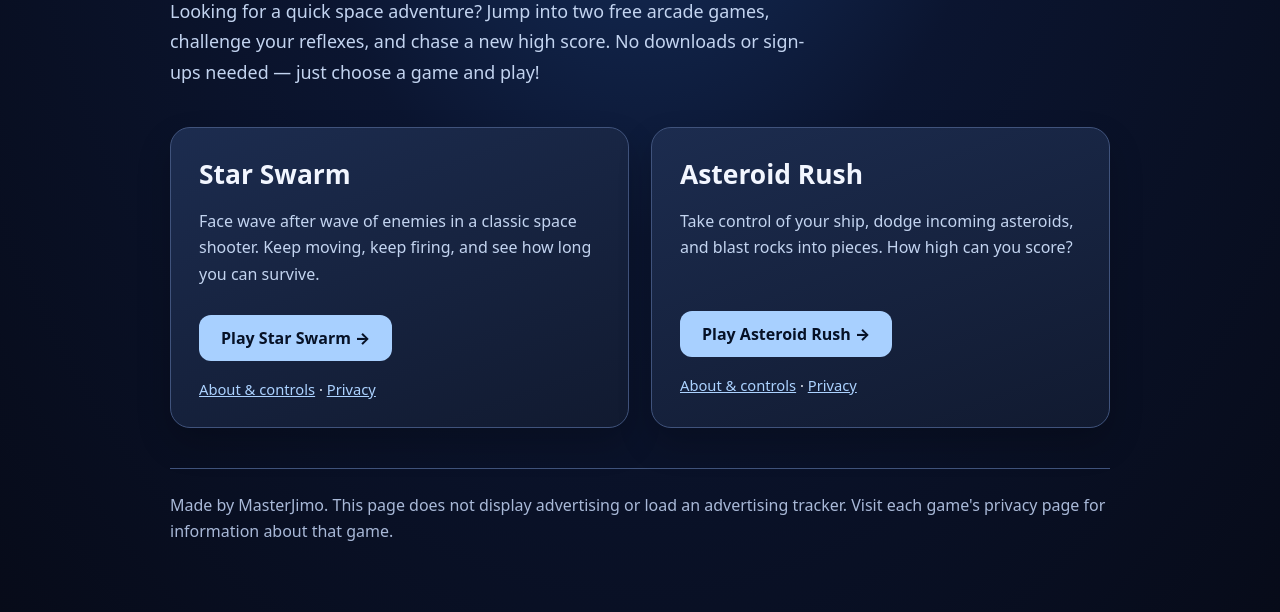
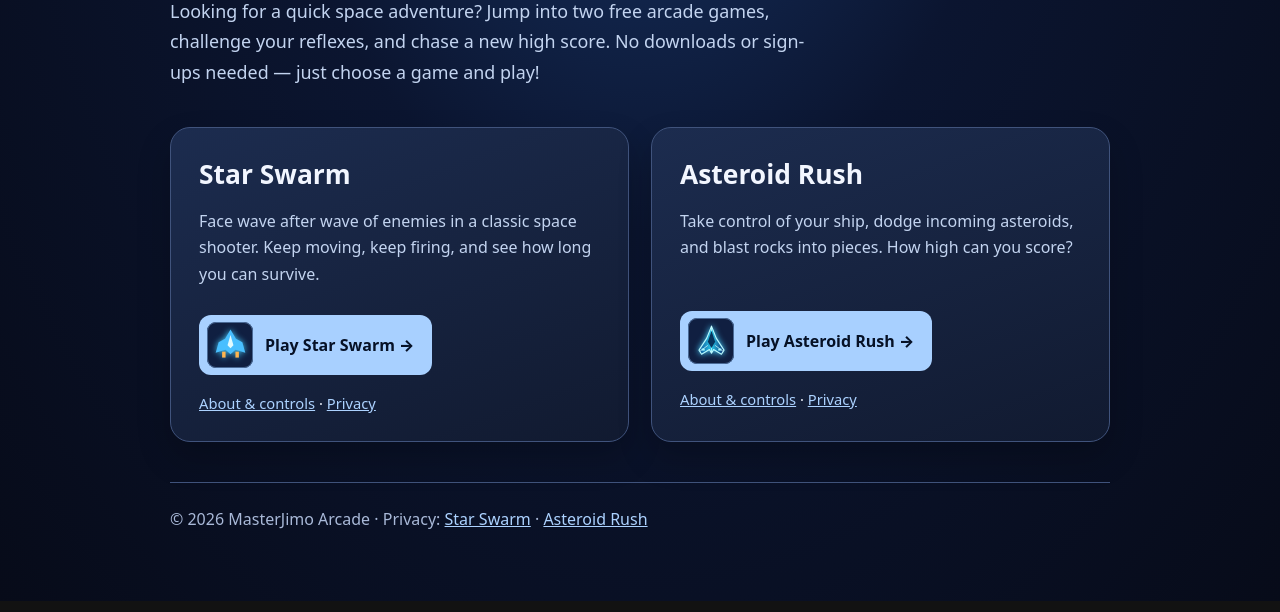
Before and after one commit to MasterJimo/Simple-galaga, a plain HTML site: page arcade/index.html in a window 1280 px wide. Shown: the part 311-923 px from the top of the page. Drawn offline with Linux system fonts and the light colour scheme.

Commit message:
Add original game ship icons to play buttons and simplify footer

```diff
--- a/arcade/index.html
+++ b/arcade/index.html
@@ -18,7 +18,9 @@
     article{padding:28px;border:1px solid #40537c;border-radius:20px;background:linear-gradient(160deg,#1c2c4f,#111a30);box-shadow:0 16px 34px #0003}
     article h2{margin:0 0 12px;font-size:1.65rem}
     article p{color:#c3d4f0;line-height:1.65;min-height:75px}
-    .play{display:inline-block;margin:12px 0 6px;padding:12px 22px;border-radius:12px;color:#061126;background:#a8d0ff;font-weight:800;text-decoration:none}
+    .play{display:inline-flex;align-items:center;gap:12px;margin:12px 0 6px;padding:7px 18px 7px 8px;border-radius:12px;color:#061126;background:#a8d0ff;font-weight:800;text-decoration:none}
+    .ship-badge{display:inline-flex;align-items:center;justify-content:center;flex:none;width:46px;height:46px;border-radius:9px;background:#101f41;box-shadow:inset 0 0 0 1px #4a6a96}
+    .ship-icon{width:37px;height:37px;overflow:visible;filter:drop-shadow(0 0 3px #46cfff)}
     .play:hover,.play:focus-visible{background:#e2f0ff}
     .meta{margin-top:12px;font-size:.92rem}
     a{color:#acd2ff}
@@ -37,19 +39,46 @@
       <article>
         <h2>Star Swarm</h2>
         <p>Face wave after wave of enemies in a classic space shooter. Keep moving, keep firing, and see how long you can survive.</p>
-        <a class="play" href="../">Play Star Swarm →</a>
+        <a class="play" href="../">
+          <span class="ship-badge" aria-hidden="true">
+            <svg class="ship-icon" viewBox="-34 -34 68 75" focusable="false">
+              <path fill="#49bfff" d="M0 -29 L11 -10 L24 -3 L30 18 L10 12 L0 21 L-10 12 L-30 18 L-24 -3 L-11 -10 Z"/>
+              <path fill="#e2fbff" d="M0 -18 L6 3 L0 9 L-6 3 Z"/>
+              <rect x="-17" y="16" width="7" height="12" fill="#ffb54e"/>
+              <rect x="10" y="16" width="7" height="12" fill="#ffb54e"/>
+            </svg>
+          </span>
+          <span>Play Star Swarm →</span>
+        </a>
         <div class="meta"><a href="../about.html">About &amp; controls</a> · <a href="../privacy.html">Privacy</a></div>
       </article>
       <article>
         <h2>Asteroid Rush</h2>
         <p>Take control of your ship, dodge incoming asteroids, and blast rocks into pieces. How high can you score?</p>
-        <a class="play" href="/Asteroid-Rush/">Play Asteroid Rush →</a>
+        <a class="play" href="/Asteroid-Rush/">
+          <span class="ship-badge" aria-hidden="true">
+            <svg class="ship-icon" viewBox="-29 -37 58 71" focusable="false">
+              <defs>
+                <linearGradient id="asteroid-ship-gradient" x1="0%" x2="100%" y1="0%" y2="0%">
+                  <stop offset="0%" stop-color="#095098"/>
+                  <stop offset="50%" stop-color="#2cc9e9"/>
+                  <stop offset="100%" stop-color="#062970"/>
+                </linearGradient>
+              </defs>
+              <path fill="url(#asteroid-ship-gradient)" stroke="#bbfaff" stroke-width="2.2" stroke-linejoin="round" d="M0 -31 L9 -8 L24 15 L19 23 L4 14 L0 21 L-4 14 L-19 23 L-24 15 L-9 -8 Z"/>
+              <path fill="none" stroke="#d7fbff" stroke-width="1.4" d="M0 -31 V19 M-22 17 L-7 6 M22 17 L7 6"/>
+              <path fill="#07345c" d="M0 -22 L7 -1 L0 11 L-7 -1 Z"/>
+              <rect x="-19" y="12" width="6" height="4" fill="#a3f7ff"/>
+              <rect x="13" y="12" width="6" height="4" fill="#a3f7ff"/>
+            </svg>
+          </span>
+          <span>Play Asteroid Rush →</span>
+        </a>
         <div class="meta"><a href="/Asteroid-Rush/about.html">About &amp; controls</a> · <a href="/Asteroid-Rush/privacy.html">Privacy</a></div>
       </article>
     </section>
     <footer>
-      Made by MasterJimo. This page does not display advertising or load an advertising tracker.
-      Visit each game's privacy page for information about that game.
+      © 2026 MasterJimo Arcade · Privacy: <a href="../privacy.html">Star Swarm</a> · <a href="/Asteroid-Rush/privacy.html">Asteroid Rush</a>
     </footer>
   </main>
 </body>
```
